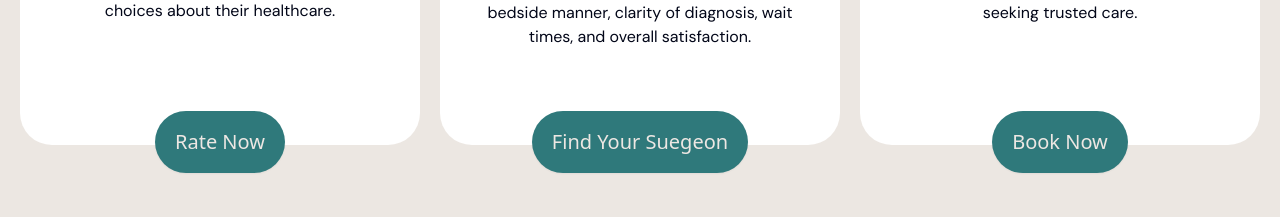
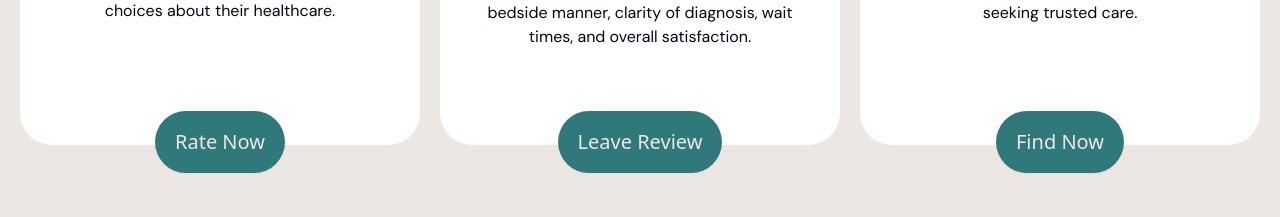
Before and after one commit to bestorthopaedicsurgeon/bos-next, a Next.js app: page / in a window 1280 px wide. Shown: the part 3105-3322 px from the top of the page. Built offline with nearby package versions, Linux system fonts and the light colour scheme; no server answers; the database is empty.

Commit message:
chore:content update

```diff
--- a/src/components/hero/CTA/CtaSection.js
+++ b/src/components/hero/CTA/CtaSection.js
@@ -15,14 +15,14 @@ export const CtaSection = () => {
       title: "Leave a Review",
       description:
         "After your appointment, you can rate your Orthopaedic surgeon based on your experience, including professionalism, bedside manner, clarity of diagnosis, wait times, and overall satisfaction.",
-      button: "Find Your Suegeon",
+      button: "Leave Review",
     },
     {
       icon: "/icons/CtaCard-3.png",
       title: "Help Others Find the Right Surgeon",
       description:
         "Your honest feedback provides valuable insights for other patients in WA who are seeking trusted care.",
-      button: "Book Now",
+      button: "Find Now",
     },
   ];
   return (
```
